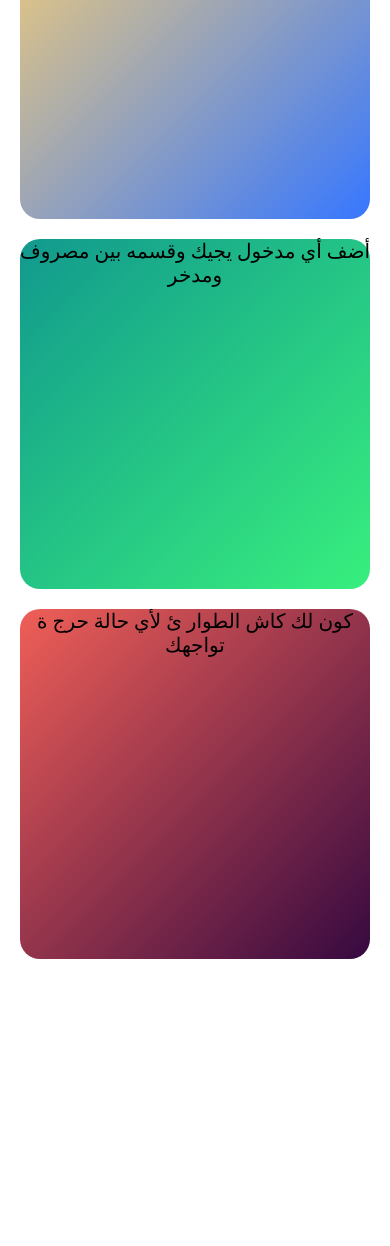
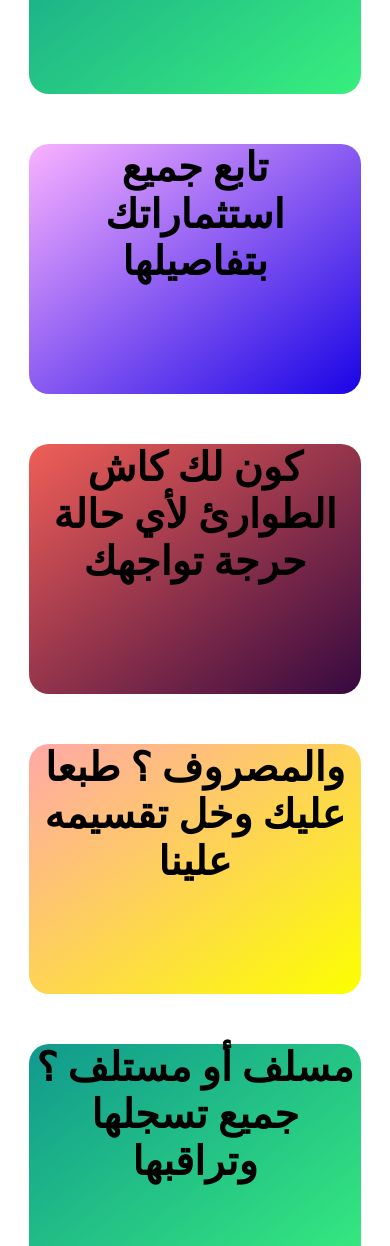
Before and after one commit to OmarShuail/amwaly, a plain HTML site: page index.html in a window 390 px wide. Shown: the part 754-2000 px from the top of the page. Before the commit the page ends 1723 px from the top, so only its background shows below. Drawn offline with Linux system fonts and the light colour scheme.

Commit message:
Added a TEMP features&dev Section

```diff
--- a/index.html
+++ b/index.html
@@ -58,11 +58,47 @@
           <div class="greenline"></div>
 
         </div>
+
         <h1 class="heading-features">المميزات</h1>
         <div class="features">
-          <div class="invest">تابع جميع استثمارات ك بتفاصيلها</div>
-          <div class="income">أضف أي مدخول يجيك وقسمه بين مصروف ومدخر</div>
-          <div class="emergency">كون لك كاش الطوار ئ لأي حالة حرج ة تواجهك</div>
+          <div class="income">
+            <h1>أضف اي مدخول يجيك و قسمه براحتك</h1>
+          </div>
+          <div class="invest">
+            <h1>تابع جميع استثماراتك بتفاصيلها</h1>
+          </div>
+          <div class="emergency">
+            <h1>كون لك كاش الطوارئ لأي حالة حرجة تواجهك</h1>
+          </div>
+          <div class="spending">
+            <h1>والمصروف ؟ طبعا عليك وخل تقسيمه علينا</h1>
+          </div>
+          <div class="loan">
+            <h1>مسلف أو مستلف ؟ جميع تسجلها وتراقبها</h1>
+          </div>
+          <div class="donation">
+            <h1>وأكيد تبي هدف تبرع شهري ولا تشيل هم حسبنا حسابه</h1>
+          </div>
         </div>
+      </div>
+
+      <div class="dev-Container">
+
+        <h1 class="heading-dev">المطورين</h1>
+        <div class="dev">
+          <h2>مطور البرنامج</h2><br>
+          <img src="assets/swift-horizontal.svg">
+          <h3>للتواصل مع مطور التطبيق سعود بن شايع آل حفيظ</h3>
+          <h3>@SaudAlhafith : تويتر</h3>
+          <h3>SaudAlhafith@gmail.com</h3><br>
+          <h2>مطور الموقع</h2>
+          <img src="assets/HTML.svg">
+          <h3>للتواصل مع مطور الموقع عمر الشعيل</h3>
+          <h3>@Omar_Shuail1 : تويتر</h3>
+          <h3>shuailomar@gmail.com</h3>
+        </div>
+
+      </div>
+
   </body>
 </html>
--- a/phoneSc.css
+++ b/phoneSc.css
@@ -72,6 +72,36 @@
         height: 15px;
         margin-top: -160px;
     }
+    .features .income{
+        margin-left: auto;
+        margin-right: auto;
+        width: 85%;
+    }
+    .features .invest{
+        margin-left: auto;
+        margin-right: auto;
+        width: 85%;
+    }
+    .features .emergency{
+        margin-left: auto;
+        margin-right: auto;
+        width: 85%;
+    }
+    .features .spending{
+        margin-left: auto;
+        margin-right: auto;
+        width: 85%;
+    }
+    .features .loan{
+        margin-left: auto;
+        margin-right: auto;
+        width: 85%;
+    }
+    .features .donation{
+        margin-left: auto;
+        margin-right: auto;
+        width: 85%;
+    }
 
 }
 
@@ -105,3 +135,37 @@
         display: none;
     }
 }
+/*
+@media (max-width: 505px){
+    .features .income{
+        margin-left: auto;
+        margin-right: auto;
+        width: 85%;
+    }
+    .features .invest{
+        margin-left: auto;
+        margin-right: auto;
+        width: 85%;
+    }
+    .features .emergency{
+        margin-left: auto;
+        margin-right: auto;
+        width: 85%;
+    }
+    .features .spending{
+        margin-left: auto;
+        margin-right: auto;
+        width: 85%;
+    }
+    .features .loan{
+        margin-left: auto;
+        margin-right: auto;
+        width: 85%;
+    }
+    .features .donation{
+        margin-left: auto;
+        margin-right: auto;
+        width: 85%;
+    }
+}
+*/
--- a/style.css
+++ b/style.css
@@ -141,18 +141,20 @@ button{
     text-align: center;
 }
 .features{
+    /*
     display: flex;
     flex-direction: row;
     flex-wrap: wrap;
     height: auto;
-    justify-content: center;
+    */
     justify-content: space-around;
-    padding-top: 100px;
+    padding-top: 75px;
+    padding-bottom: 75px;
 }
 .features div{
     color: black;
-    height: 350px;
-    width: 350px;
+    height: 250px;
+    width: 500px;
     background-color: #999999;
     text-align: center;
     font-size: 20px;
@@ -161,13 +163,62 @@ button{
     border: 3px solid black;
     */
     border-radius: 20px;
+
 }
 .features .income{
     background-image: linear-gradient(to bottom right, #11998E, #38EF7D);
+    margin-left: auto;
+    margin-right: 125px;
 }
 .features .invest{
-    background-image: linear-gradient(to bottom right, #FFD26f, #3677FF);
+    background-image: linear-gradient(to bottom right, #FAB2FF, #1904E5);
+    margin-left: 125px;
+    margin-top: 50px;
 }
 .features .emergency{
     background-image: linear-gradient(to bottom right, #F05F57, #360940);
+    margin-left: auto;
+    margin-right: 125px;
+    margin-top: 50px;
 }
+.features .spending{
+    background-image: linear-gradient(to bottom right, #FFA8A8, #FCFF00);
+    margin-left: 125px;
+    margin-top: 50px;
+}
+.features .loan{
+    background-image: linear-gradient(to bottom right, #11998E, #38EF7D);
+    margin-left: auto;
+    margin-right: 125px;
+    margin-top: 50px;
+}
+.features .donation{
+    background-image: linear-gradient(to bottom right, #FFD26f, #3677FF);
+    margin-left: 125px;
+    margin-top: 50px;
+}
+
+
+/* DEV SECTION */
+
+
+.dev-Container{
+    height: auto;
+    padding-bottom: 100px;
+    border-top: 25px solid #60b033;
+}
+.heading-dev{
+    padding-top: 75px;
+    text-align: center;
+}
+.dev{
+    text-align: center;
+}
+.dev h2{
+    padding-top: 100px;
+}
+
+.dev h3 {
+    padding-top: 25px;
+    text-align: center;
+}
```
Also changed, not shown: assets/HTML.svg (added), assets/swift-horizontal.svg (added).
